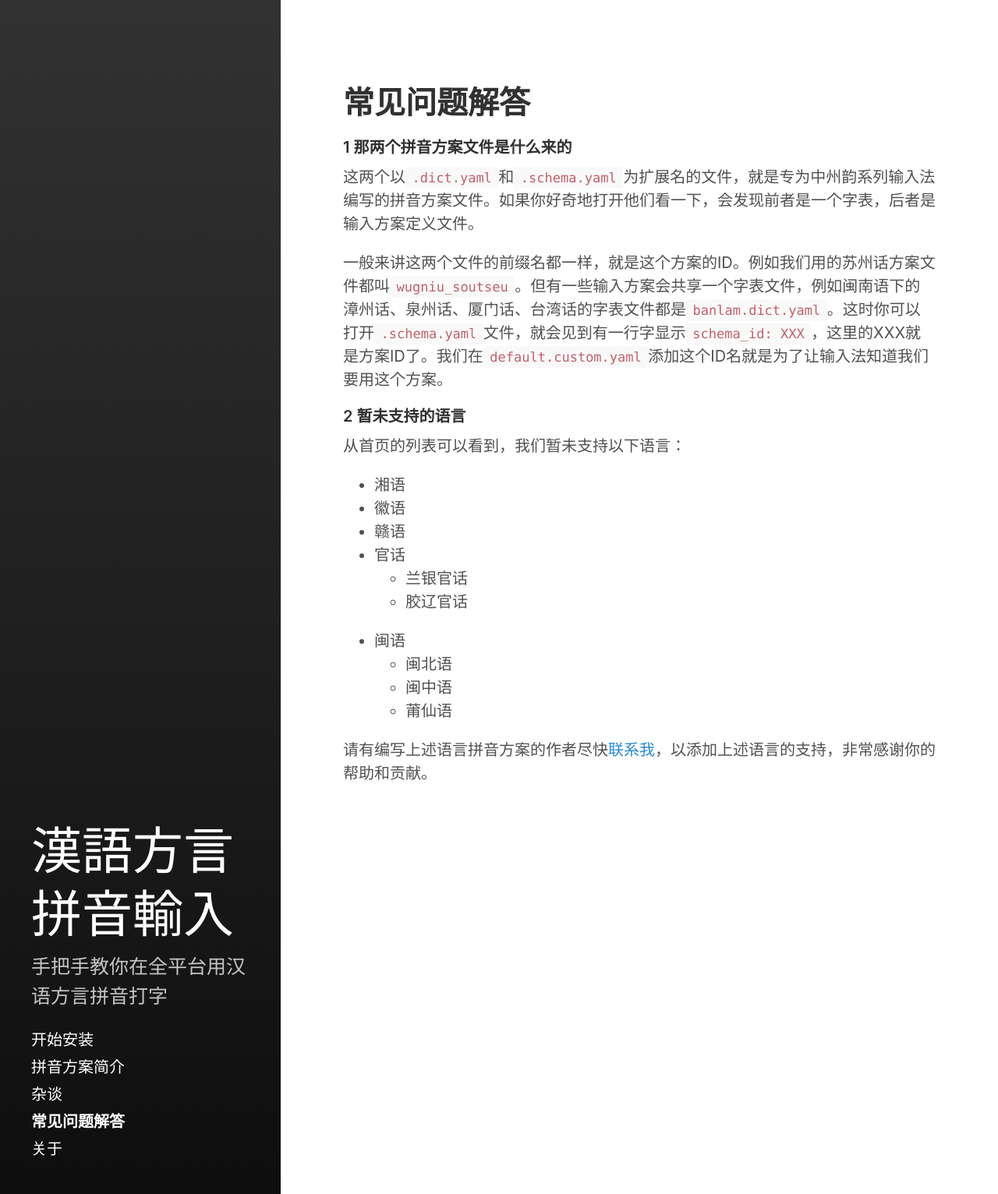
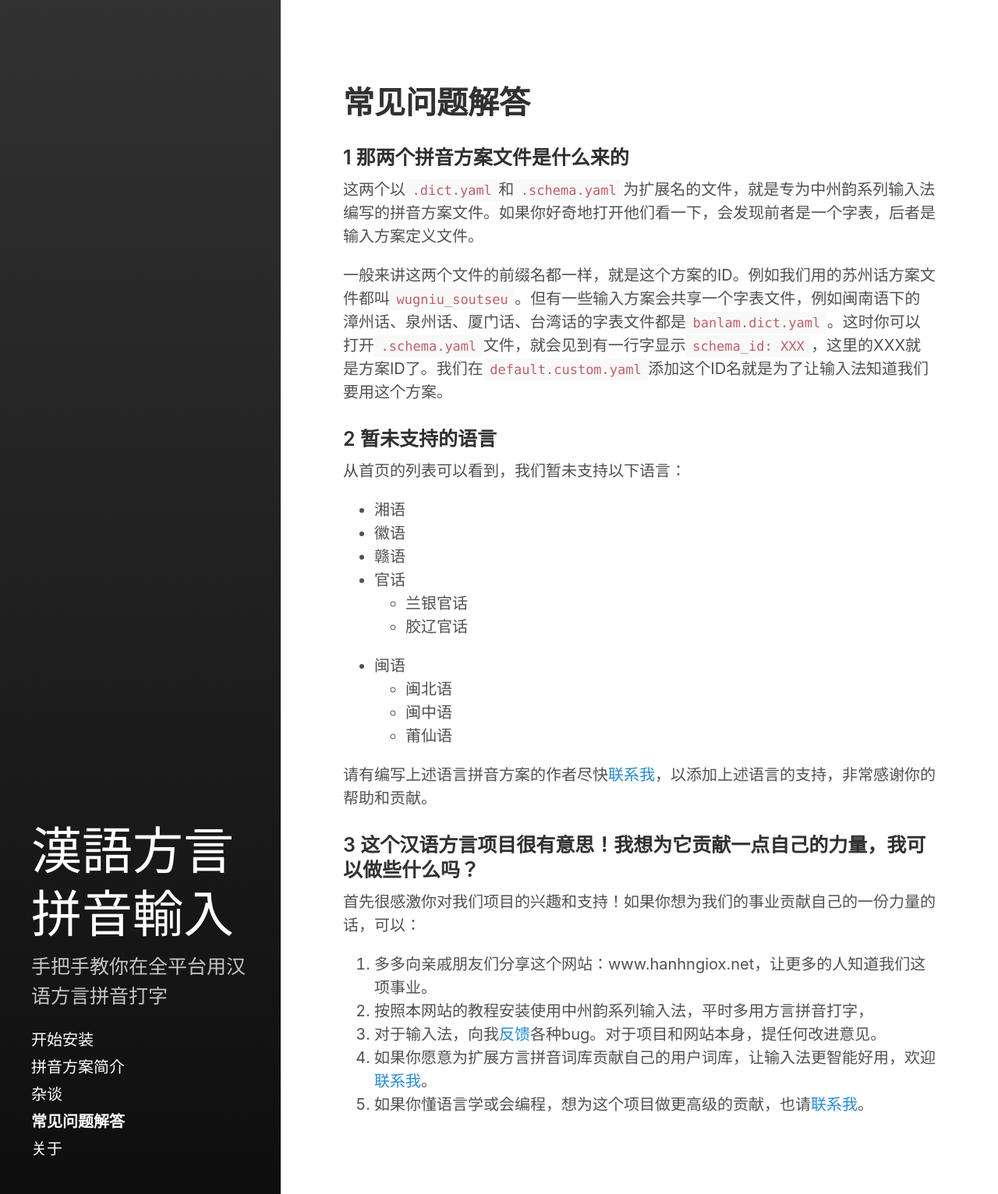
Before and after one commit to laubonghaudoi/hanhngiox, a Jekyll site: the page built from blog/faq.md, in a window 1280 px wide. Shown: the whole page at 78% size. Built offline with Jekyll 4.4.1, drawn with Linux system fonts in a browser that asks for light colours.

```diff
--- a/blog/faq.md
+++ b/blog/faq.md
@@ -6,13 +6,13 @@ sidebar_sort_order: 6
 
 # 常见问题解答
 
-#### 1 那两个拼音方案文件是什么来的
+### 1 那两个拼音方案文件是什么来的
 
 这两个以`.dict.yaml`和`.schema.yaml`为扩展名的文件，就是专为中州韵系列输入法编写的拼音方案文件。如果你好奇地打开他们看一下，会发现前者是一个字表，后者是输入方案定义文件。
 
 一般来讲这两个文件的前缀名都一样，就是这个方案的ID。例如我们用的苏州话方案文件都叫`wugniu_soutseu`。但有一些输入方案会共享一个字表文件，例如闽南语下的漳州话、泉州话、厦门话、台湾话的字表文件都是`banlam.dict.yaml`。这时你可以打开`.schema.yaml`文件，就会见到有一行字显示`schema_id: XXX`，这里的XXX就是方案ID了。我们在`default.custom.yaml`添加这个ID名就是为了让输入法知道我们要用这个方案。
 
-#### 2 暂未支持的语言
+### 2 暂未支持的语言
 
 从首页的列表可以看到，我们暂未支持以下语言：
 
@@ -28,3 +28,13 @@ sidebar_sort_order: 6
   - 莆仙语
 
 请有编写上述语言拼音方案的作者尽快[联系我](mailto:laubonghaudoi@icloud.com)，以添加上述语言的支持，非常感谢你的帮助和贡献。
+
+### 3 这个汉语方言项目很有意思！我想为它贡献一点自己的力量，我可以做些什么吗？
+
+首先很感激你对我们项目的兴趣和支持！如果你想为我们的事业贡献自己的一份力量的话，可以：
+
+1. 多多向亲戚朋友们分享这个网站：www.hanhngiox.net，让更多的人知道我们这项事业。
+2. 按照本网站的教程安装使用中州韵系列输入法，平时多用方言拼音打字，
+3. 对于输入法，向我[反馈](mailto:laubonghaudoi@icloud.com)各种bug。对于项目和网站本身，提任何改进意见。
+4. 如果你愿意为扩展方言拼音词库贡献自己的用户词库，让输入法更智能好用，欢迎[联系我](mailto:laubonghaudoi@icloud.com)。
+5. 如果你懂语言学或会编程，想为这个项目做更高级的贡献，也请[联系我](mailto:laubonghaudoi@icloud.com)。
```
Also changed, not shown: install/android.md (+6 -3 lines), install/android/an18.jpg, install/android/an19.jpg, install/android/an20.jpg (added).
